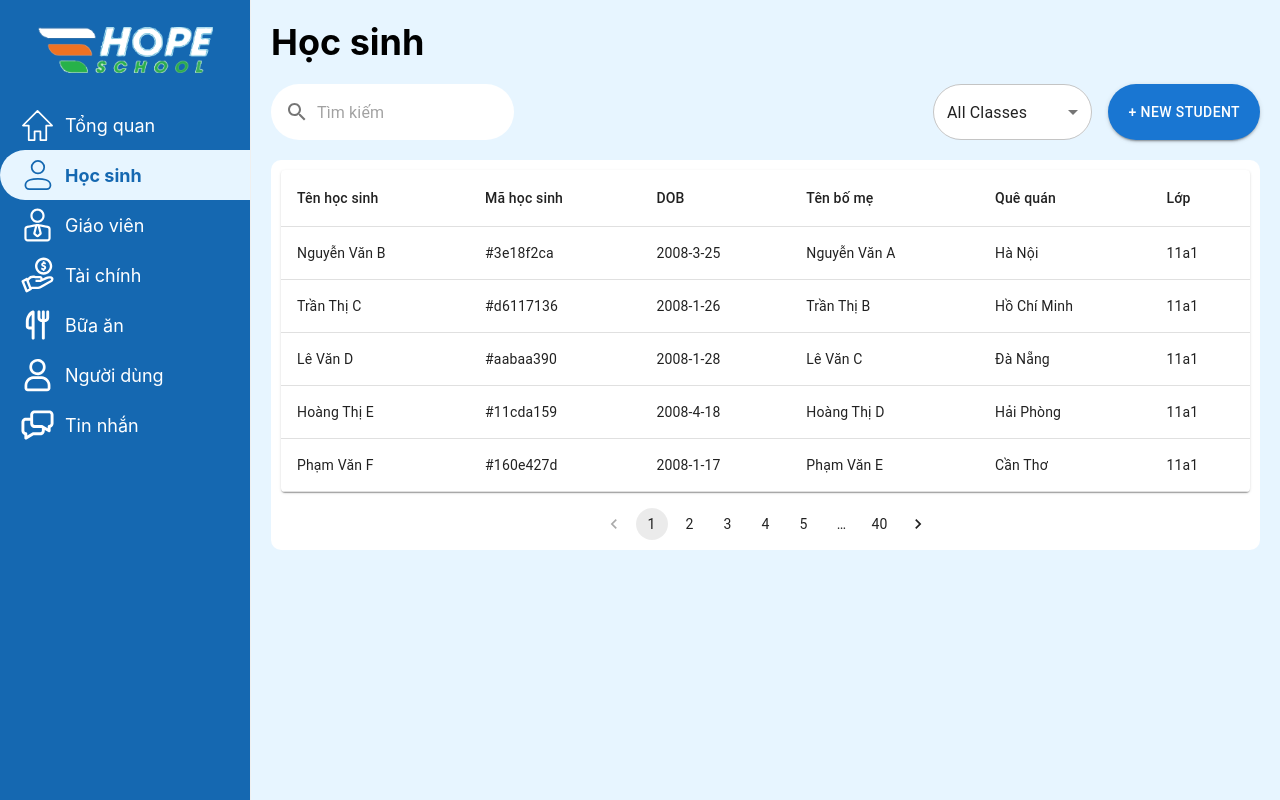
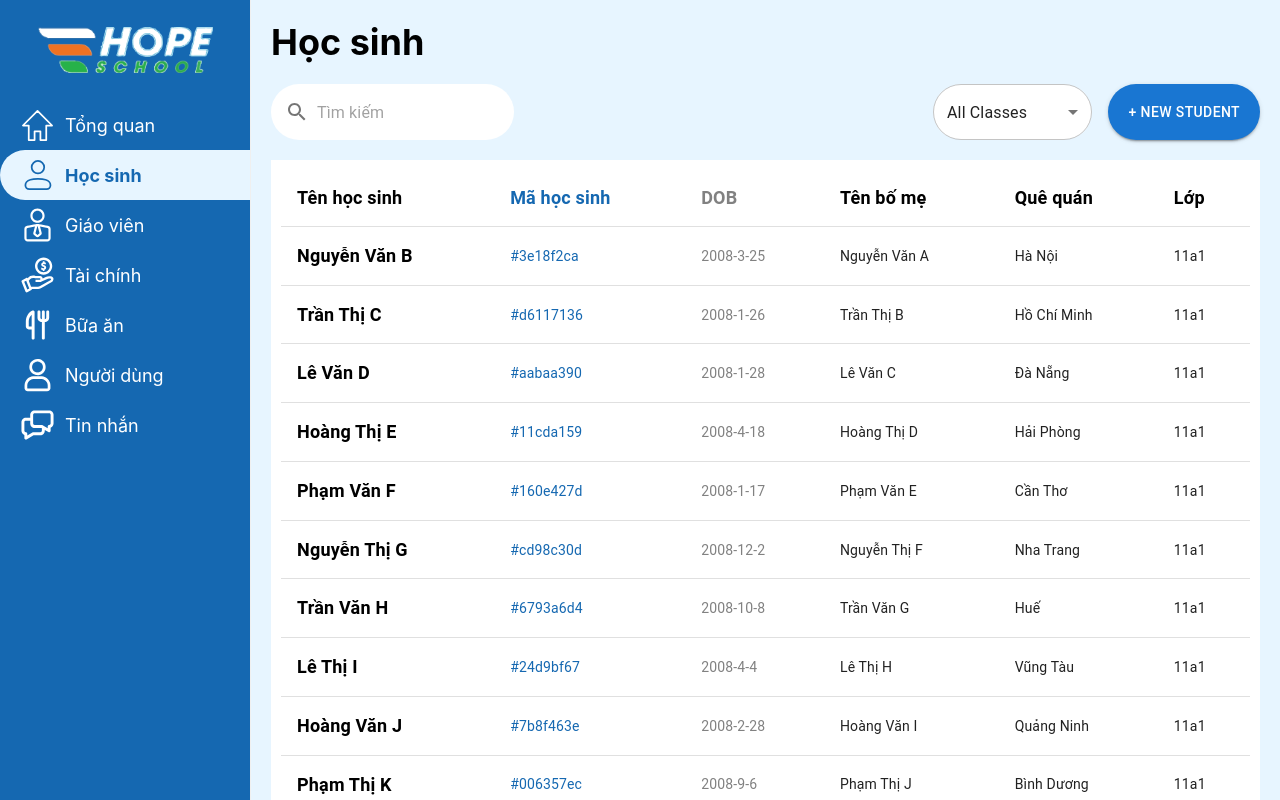
Before and after one commit to TalJa1/web-huybao, a React (Create React App) app: page /students in a window 1280 px wide. Built offline with nearby package versions, Linux system fonts and the light colour scheme.

Commit message:
Update StudentPage to increase students per page and enhance table styling

```diff
--- a/src/views/StudentPage.tsx
+++ b/src/views/StudentPage.tsx
@@ -33,7 +33,7 @@ const Main: React.FC = () => {
   const [searchQuery, setSearchQuery] = useState<string>("");
   const [selectedClass, setSelectedClass] = useState<string>("All");
   const [currentPage, setCurrentPage] = useState<number>(1);
-  const studentsPerPage = 5;
+  const studentsPerPage = 10;
 
   const handleSearchChange = (event: React.ChangeEvent<HTMLInputElement>) => {
     setSearchQuery(event.target.value);
@@ -158,27 +158,53 @@ const Main: React.FC = () => {
           </Grid>
         </Grid>
       </Grid>
-      <Box
-        sx={{ backgroundColor: "white", padding: "10px", borderRadius: "10px" }}
-      >
-       <TableContainer component={Paper}>
+      <Box sx={{ background: "white", padding: "10px" }}>
+        <TableContainer component={Paper} sx={{ boxShadow: "none" }}>
           <Table>
             <TableHead>
               <TableRow>
-              <TableCell>Tên học sinh</TableCell>
-              <TableCell>Mã học sinh</TableCell>
-              <TableCell>DOB</TableCell>
-              <TableCell>Tên bố mẹ</TableCell>
-              <TableCell>Quê quán</TableCell>
-              <TableCell>Lớp</TableCell>
+                <TableCell
+                  sx={{ color: "black", fontSize: "18px", fontWeight: "700" }}
+                >
+                  Tên học sinh
+                </TableCell>
+                <TableCell
+                  sx={{ color: "#1568B1", fontSize: "18px", fontWeight: "700" }}
+                >
+                  Mã học sinh
+                </TableCell>
+                <TableCell
+                  sx={{ color: "#818181", fontSize: "18px", fontWeight: "700" }}
+                >
+                  DOB
+                </TableCell>
+                <TableCell
+                  sx={{ color: "black", fontSize: "18px", fontWeight: "700" }}
+                >
+                  Tên bố mẹ
+                </TableCell>
+                <TableCell
+                  sx={{ color: "black", fontSize: "18px", fontWeight: "700" }}
+                >
+                  Quê quán
+                </TableCell>
+                <TableCell
+                  sx={{ color: "black", fontSize: "18px", fontWeight: "700" }}
+                >
+                  Lớp
+                </TableCell>
               </TableRow>
             </TableHead>
             <TableBody>
               {currentStudents.map((student) => (
                 <TableRow key={student.id}>
-                <TableCell>{student.name}</TableCell>
-                <TableCell>{student.id}</TableCell>
-                <TableCell>{student.dob}</TableCell>
+                  <TableCell
+                    sx={{ color: "black", fontSize: "18px", fontWeight: "700" }}
+                  >
+                    {student.name}
+                  </TableCell>
+                  <TableCell sx={{ color: "#1568B1" }}>{student.id}</TableCell>
+                  <TableCell sx={{ color: "#818181" }}>{student.dob}</TableCell>
                   <TableCell>{student.parentName}</TableCell>
                   <TableCell>{student.hometown}</TableCell>
                   <TableCell>{student.class}</TableCell>
```
Lines whose indentation alone changed are shown as unchanged.
